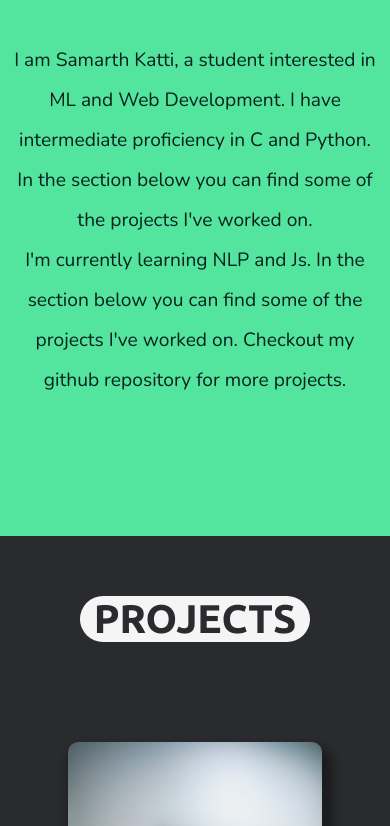
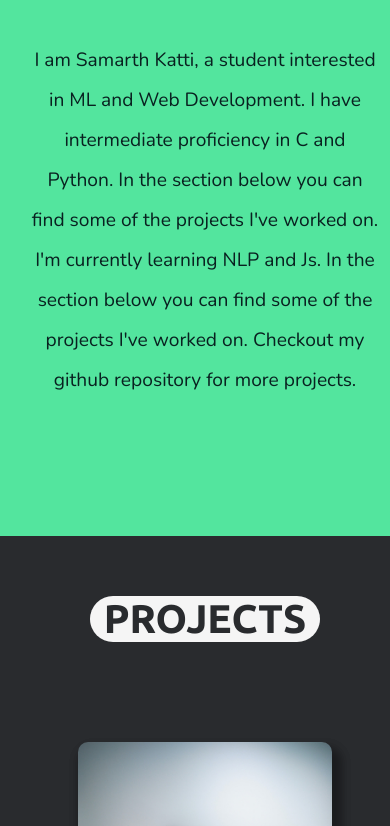
Before and after one commit to Samarth132/Samarth132.github.io, a plain HTML site: page index.html in a window 390 px wide. Shown: the part 139-965 px from the top of the page. Drawn offline with nearby package versions, Linux system fonts and the light colour scheme.

Commit message:
Update styles.css

```diff
--- a/styles.css
+++ b/styles.css
@@ -2,8 +2,8 @@ html {
   scroll-behavior: smooth;
 }
 body {
-  margin: 0px;
   background-color: #faefe0;
+  margin: 0;
 }
 .container {
   background-color: #e1e9fc;
@@ -22,6 +22,7 @@ body {
   background: url(about2.jpeg) no-repeat;
   grid-area: con1;
   height: 100%;
+  width: 100vw;
   padding: 10px;
   overflow: scroll;
   object-fit: cover;
@@ -83,7 +84,7 @@ body {
   margin: 0;
   color: #092120;
   font-size: 120%;
-  width: 50vw;
+  width: 40vw;
   height: 100%;
   margin-left: 10vw;
   margin-right: auto;
@@ -333,6 +334,7 @@ article > #l {
   }
   #con1 {
     grid-area: con1;
+    width: 100vw;
     padding: 10px;
   }
   #about > h1 {
@@ -344,7 +346,7 @@ article > #l {
     margin-top: 0;
     margin-bottom: auto;
     height: 130%;
-    width: 100%;
+    width: 90%;
     text-align: center;
     margin-left: auto;
     margin-right: auto;
```
